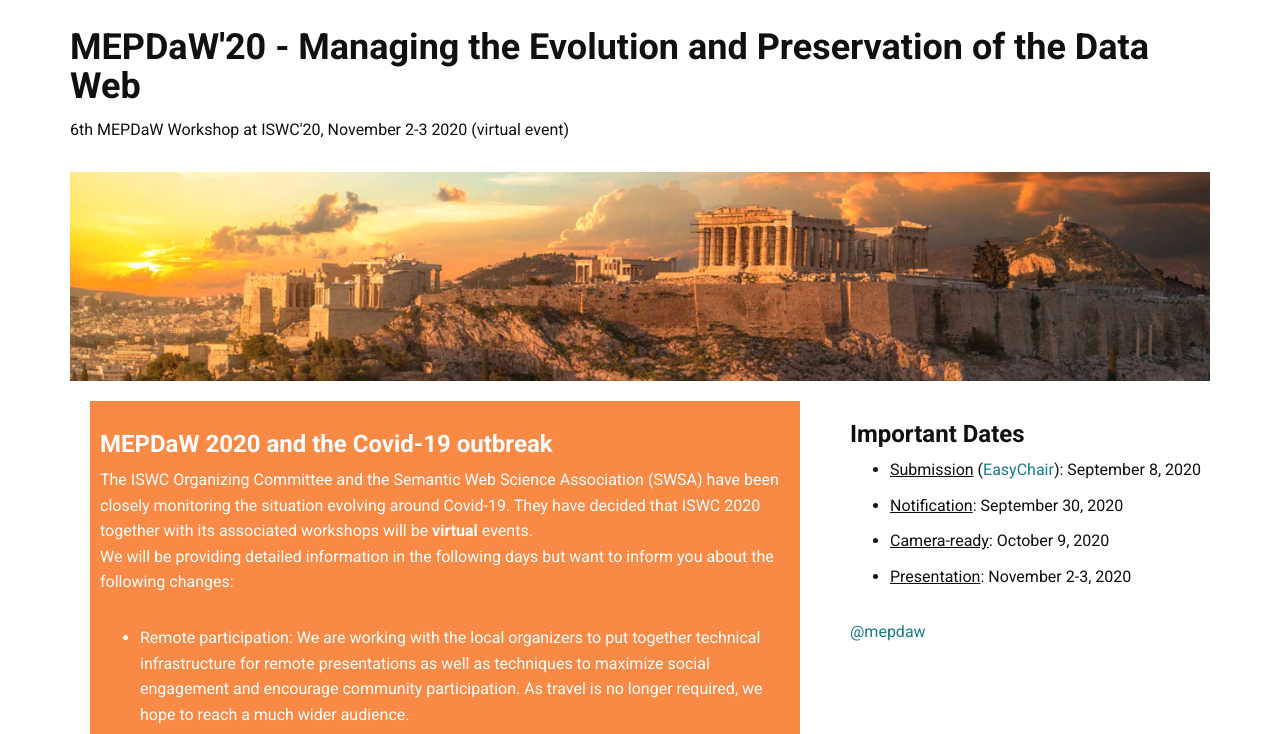
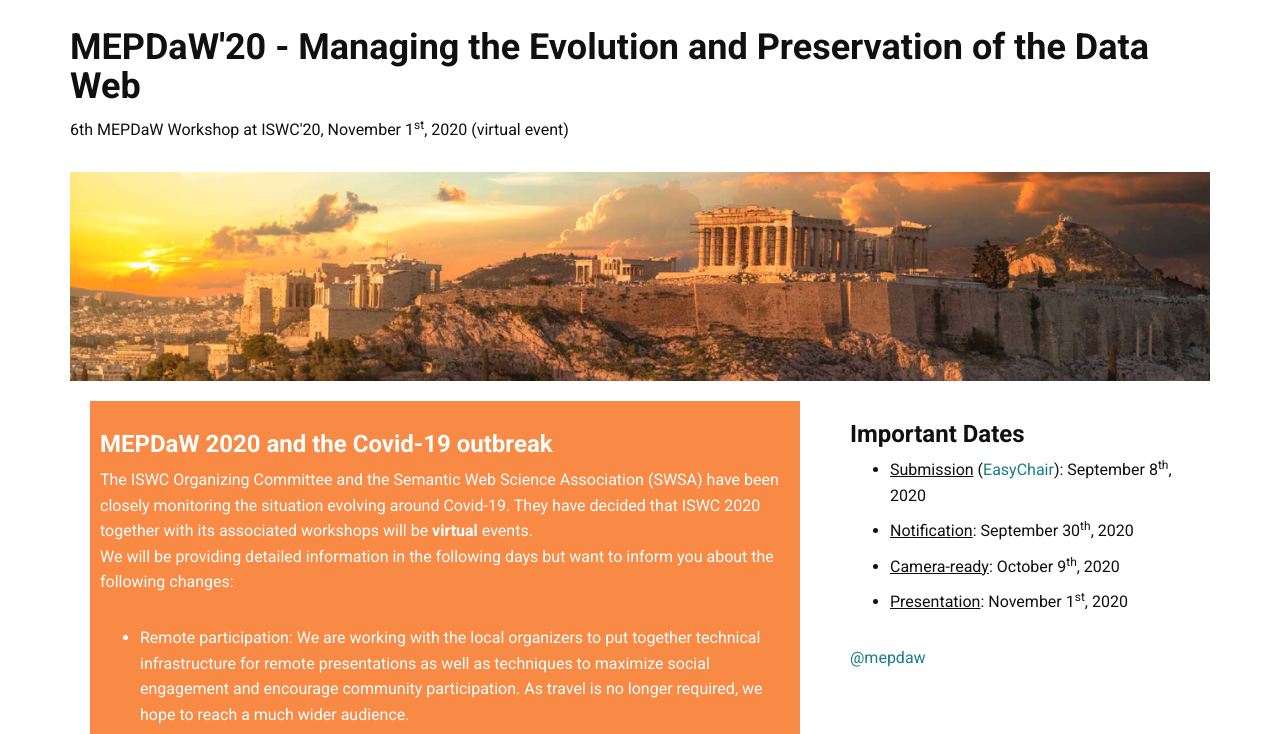
Before and after one commit to MEPDaW-WS/2020, a plain HTML site: page index.html in a window 1280 px wide. Shown: the part 54-788 px from the top of the page. Drawn offline with nearby package versions, Linux system fonts and the light colour scheme.

Commit message:
November 1st will be the date of the workshop

```diff
--- a/index.html
+++ b/index.html
@@ -62,7 +62,7 @@
       <div class="col-lg-12 uOffset">
         <br>
         <h1 style="padding-top:25px">MEPDaW'20 - Managing the Evolution and Preservation of the Data Web</h1>
-        <p>6th MEPDaW Workshop at ISWC'20, November 2-3 2020 (virtual event)</p>
+        <p>6th MEPDaW Workshop at ISWC'20, November 1<sup>st</sup>, 2020 (virtual event)</p>
         <div class="row">
           <div class="col-lg-12"><img class="img-responsive" src="img/visual_banner.png" alt="visual banner"></div>
         </div>
@@ -247,10 +247,10 @@
         </div>
 	<div class="bs-component">
           <ul>
-	    <li>Submission: <s>August 10, 2020</s> <s>August 17, 2020</s> <b>September 8, 2020</b> (extended)</li>
-            <li>Notification: <s>August 3, 2020</s> <s>September 11, 2020</s> <b>September 30, 2020</b> (extended)</li>
-            <li>Camera-ready: <s>September 2, 2020</s> <s>September 21, 2020</s> <b>October 9, 2020</b> (extended)</li>
-            <li>Presentation: <b>November 2-3, 2020</b></li>
+	    <li>Submission: <s>August 10<sup>th</sup>, 2020</s> <s>August 17<sup>th</sup>, 2020</s> <b>September 8<sup>th</sup>, 2020</b> (extended)</li>
+            <li>Notification: <s>August 3<sup>rd</sup>, 2020</s> <s>September 11<sup>th</sup>, 2020</s> <b>September 30<sup>th</sup>, 2020</b> (extended)</li>
+            <li>Camera-ready: <s>September 2<sup>nd</sup>, 2020</s> <s>September 21<sup>st</sup>, 2020</s> <b>October 9<sup>th</sup>, 2020</b> (extended)</li>
+            <li>Presentation: <b>November 1<sup>st</sup>, 2020</b></li>
           </ul>
         </div>
 
@@ -347,10 +347,10 @@
         <div class="bs-component">
           <h3>Important Dates</h3>
           <ul>
-	    <li><u>Submission</u> (<a href="https://easychair.org/conferences/?conf=mepdaw2020">EasyChair</a>): September 8, 2020</li>
-            <li><u>Notification</u>: September 30, 2020</li>
-            <li><u>Camera-ready</u>: October 9, 2020</li>
-            <li><u>Presentation</u>: November 2-3, 2020</li>
+	    <li><u>Submission</u> (<a href="https://easychair.org/conferences/?conf=mepdaw2020">EasyChair</a>): September 8<sup>th</sup>, 2020</li>
+            <li><u>Notification</u>: September 30<sup>th</sup>, 2020</li>
+            <li><u>Camera-ready</u>: October 9<sup>th</sup>, 2020</li>
+            <li><u>Presentation</u>: November 1<sup>st</sup>, 2020</li>
           </ul>
         </div>
         <!--Add Twitter-->
```
